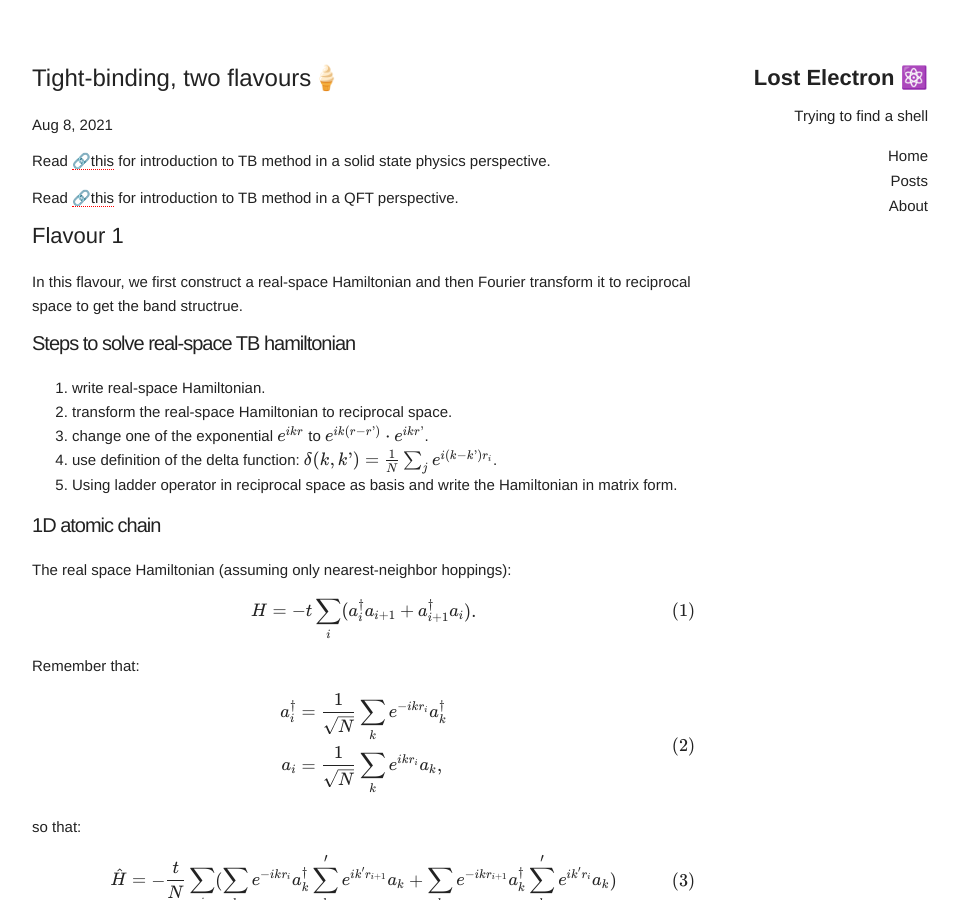
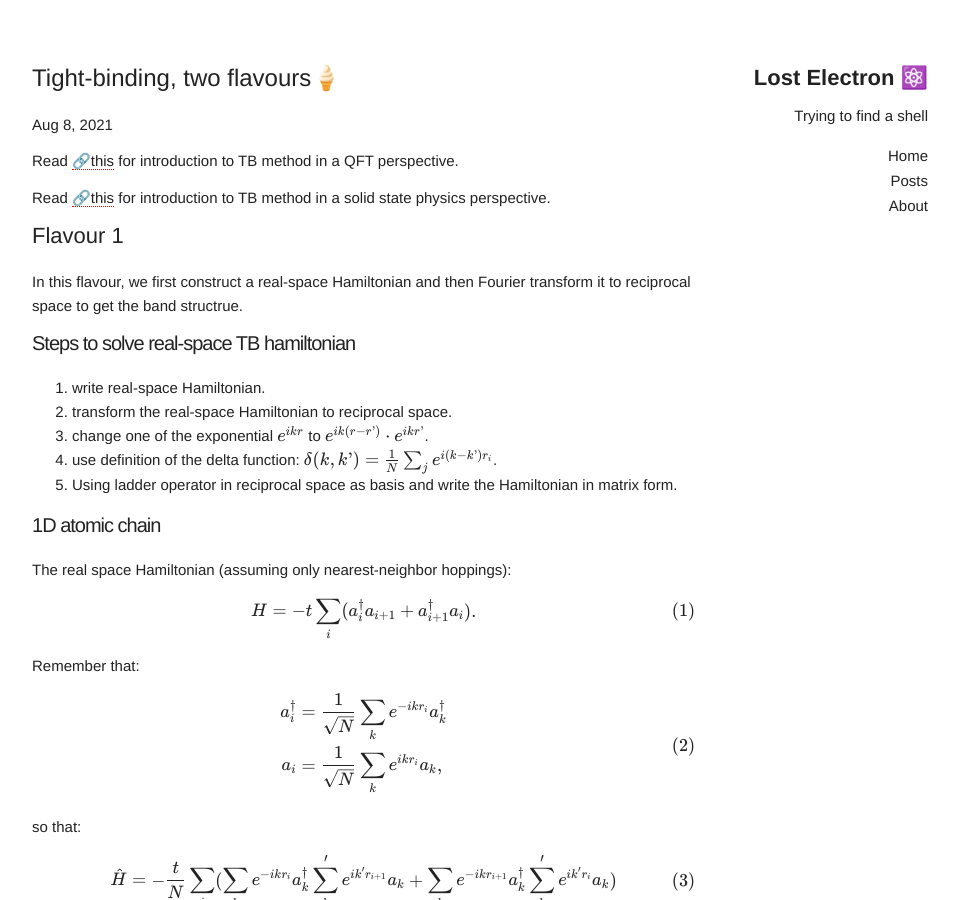
Before and after one commit to Chengcheng-Xiao/Chengcheng-Xiao.github.io, a Jekyll site: the page built from _posts/2021-08-08-TB_two_flavours.md, in a window 1280 px wide and 900 px high. Shown: the whole window, without its empty margins (160-1119 px from the left). Built offline with Jekyll 4.4.1, drawn with Linux system fonts in a browser that asks for light colours; nearby versions of some CDN libraries; comment, search, counter and statistics services are not loaded.

Commit message:
typo fix

```diff
--- a/_posts/2021-08-08-TB_two_flavours.md
+++ b/_posts/2021-08-08-TB_two_flavours.md
@@ -5,9 +5,10 @@ date: 2021-08-08
 categories: Post
 description: two flavours of calculating tight-binding band structures.
 ---
-Read [🔗this](https://cpb-us-w2.wpmucdn.com/u.osu.edu/dist/3/67057/files/2018/09/tight-binding_model_in_the_second_quantization_formalism-1egl8n3.pdf) for introduction to TB method in a solid state physics perspective.
+Read [🔗this](https://cpb-us-w2.wpmucdn.com/u.osu.edu/dist/3/67057/files/2018/09/tight-binding_model_in_the_second_quantization_formalism-1egl8n3.pdf) for introduction to TB method in a QFT perspective.
 
-Read [🔗this](http://www.physics.rutgers.edu/~eandrei/chengdu/reading/tight-binding.pdf) for introduction to TB method in a QFT perspective.
+Read [🔗this](http://www.physics.rutgers.edu/~eandrei/chengdu/reading/tight-binding.pdf) for introduction to TB method in a solid state physics perspective.
+
 
 ## Flavour 1
 In this flavour, we first construct a real-space Hamiltonian and then Fourier transform it to reciprocal space to get the band structrue.
```
